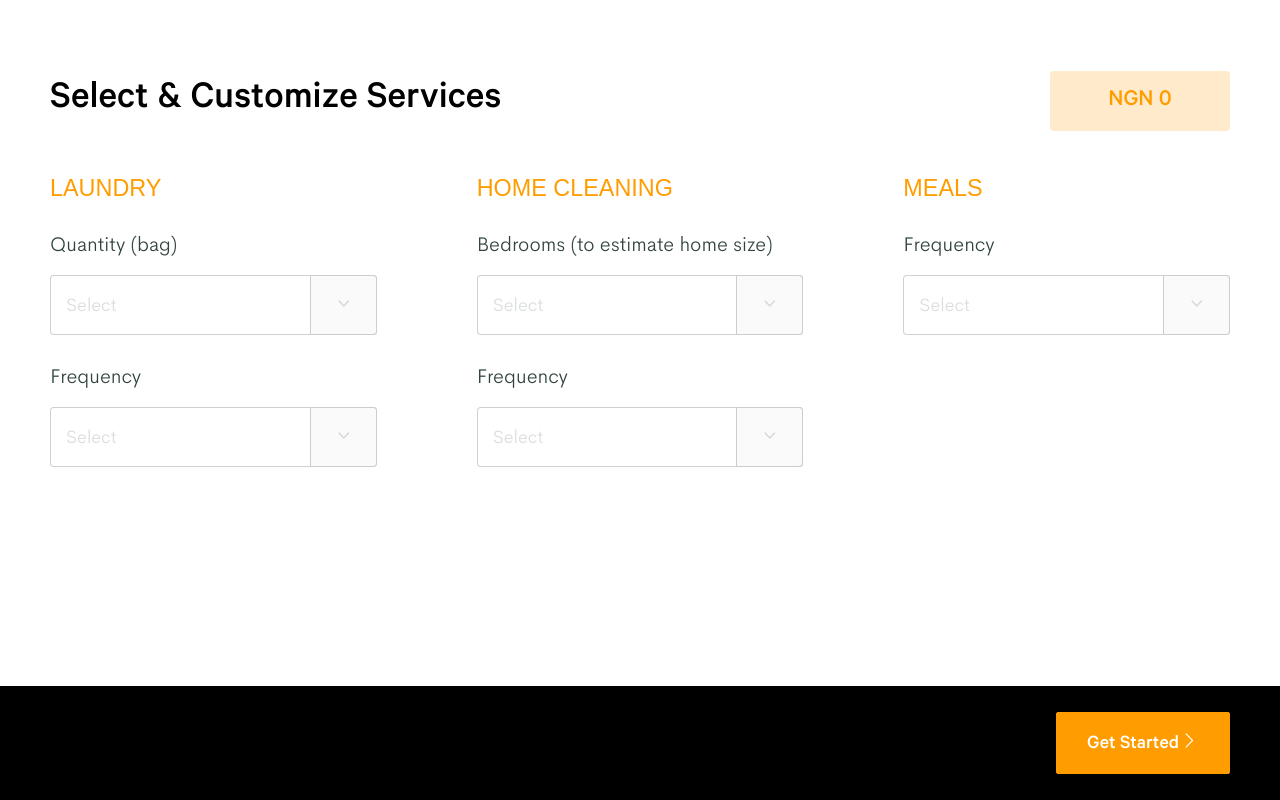
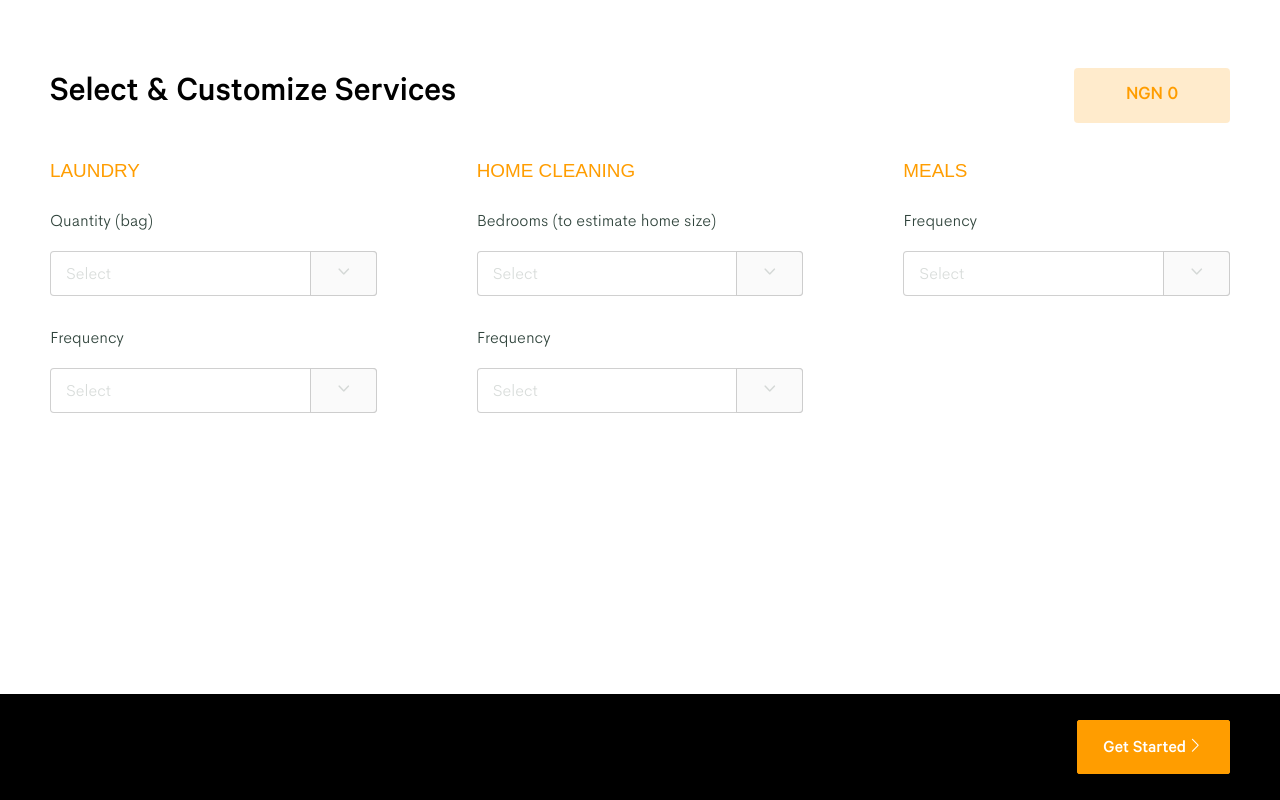
Before and after one commit to omodara145/eden-pricing-calculator, a Vue app: page / in a window 1280 px wide. Built offline with nearby package versions, Linux system fonts and the light colour scheme; a web font is replaced by a local one.

Commit message:
Application interface update with scaling

```diff
--- a/src/assets/css/main.css
+++ b/src/assets/css/main.css
@@ -24,7 +24,7 @@ html, body {
   width: 100%;
   padding: 0;
   margin: 0;
-  font-size: 20px;
+  font-size: 18px;
   font-family: "Cerebri Sans", sans-serif;
   -webkit-font-smoothing: antialiased;
   -moz-osx-font-smoothing: grayscale;
@@ -37,7 +37,7 @@ html, body {
 }
 
 .ec-container {
-  max-width: 1400px;
+  max-width: 1200px;
   margin: auto;
   padding: 50px;
 }
@@ -60,6 +60,7 @@ html, body {
   font-family: "Cerebri Sans", sans-serif;
   font-weight: 500;
   color: #FF9D00;
+  font-size: 1.05rem;
   text-transform: uppercase;
 }
 
@@ -76,21 +77,21 @@ html, body {
 
 .ec-pill {
   background: rgba(255, 157, 0, 0.2);
-  padding: 15px 20px;
+  padding: 14px 18px;
   border-radius: 4px;
-  min-width: 140px;
+  min-width: 120px;
   text-align: center;
 }
 
 .ec-pill span {
   color: #FF9D00;
   line-height: 1.2;
-  font-size: 1.2rem;
+  font-size: 1.1rem;
   font-family: "Calibre", sans-serif;
 }
 
 .el-form-item__label {
-  font-size: 1rem;
+  font-size: 0.9rem;
   font-family: "Cerebri Sans", sans-serif;
 }
 
@@ -99,11 +100,11 @@ html, body {
 }
 
 .el-select-dropdown__item {
-  font-size: 18px;
+  font-size: 16px;
 }
 
 .el-input__inner {
-  font-size: 18px;
+  font-size: 16px;
   font-family: "Cerebri Sans", sans-serif;
 }
 
@@ -113,7 +114,7 @@ html, body {
   background: #FAFAFA;
   border-radius: 0 4px 4px 0;
   border: 1px solid #a1a1a180;
-  height: 58px;
+  height: 43px;
 }
 .el-input__suffix-inner i {
   font-size: 20px;
@@ -137,7 +138,7 @@ html, body {
 }
 
 .el-button {
-  padding: 18px 30px;
+  padding: 15px 25px;
   font-size: 1rem;
   font-family: "Calibre", sans-serif;
 }
--- a/src/assets/css/media.css
+++ b/src/assets/css/media.css
@@ -13,7 +13,7 @@
 
 @media only screen and (max-width: 768px) {
   html, body {
-    font-size: 18px;
+    font-size: 17px;
   }
 }
 
--- a/src/assets/css/variables.scss
+++ b/src/assets/css/variables.scss
@@ -317,7 +317,7 @@ $--notification-danger-color: $--color-danger !default;
 $--input-font-size: $--font-size-base !default;
 $--input-color: $--color-text-regular !default;
 $--input-width: 140px !default;
-$--input-height: 60px !default;
+$--input-height: 45px !default;
 $--input-border: $--border-base !default;
 $--input-border-color: $--border-color-base !default;
 $--input-border-radius: $--border-radius-base !default;
--- a/src/pages/index.vue
+++ b/src/pages/index.vue
@@ -85,7 +85,7 @@
         totalFee: 0,
         meals: {
           daily: 75000,
-          bi_weekly: 12600,
+          bi_weekly: 18600,
           weekly: 37200
         },
         laundry: {
```
